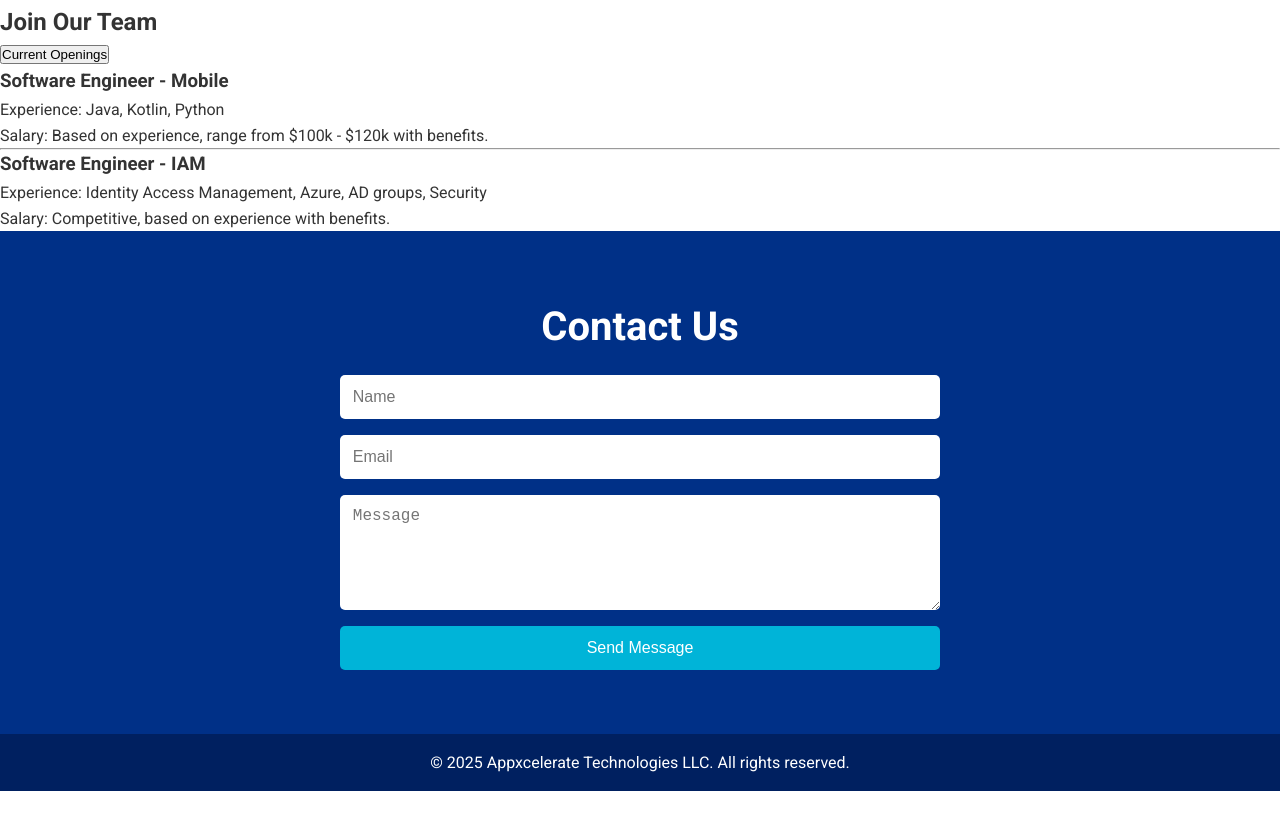
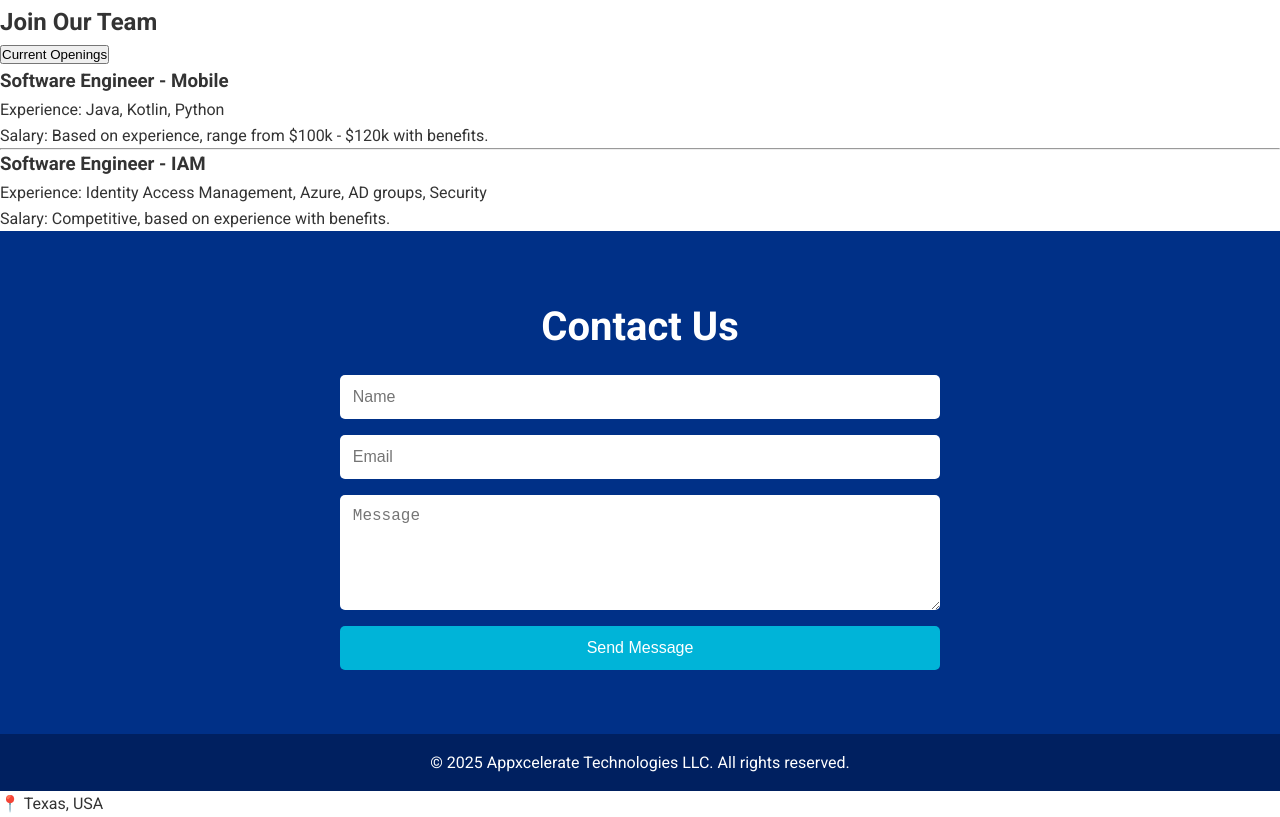
Before and after one commit to appxcelerate-tech/website, a plain HTML site: page index.html in a window 1280 px wide. Shown: the part 2373-3190 px from the top of the page. Before the commit the page ends 3164 px from the top, so only its background shows below. Drawn offline with nearby package versions, Linux system fonts and the light colour scheme.

Commit message:
Update index.html

```diff
--- a/index.html
+++ b/index.html
@@ -375,6 +375,11 @@
         <p>© 2025 Appxcelerate Technologies LLC. All rights reserved.</p>
     </footer>
 
+    <!-- Location Indicator -->
+    <div class="fixed bottom-4 right-4 bg-primary text-white px-4 py-2 rounded shadow-lg">
+      📍 Texas, USA
+     </div>
+
     <script src="https://cdn.jsdelivr.net/npm/@emailjs/browser@3/dist/email.min.js"></script>
     <script>
         // Initialize EmailJS with your public key
```
